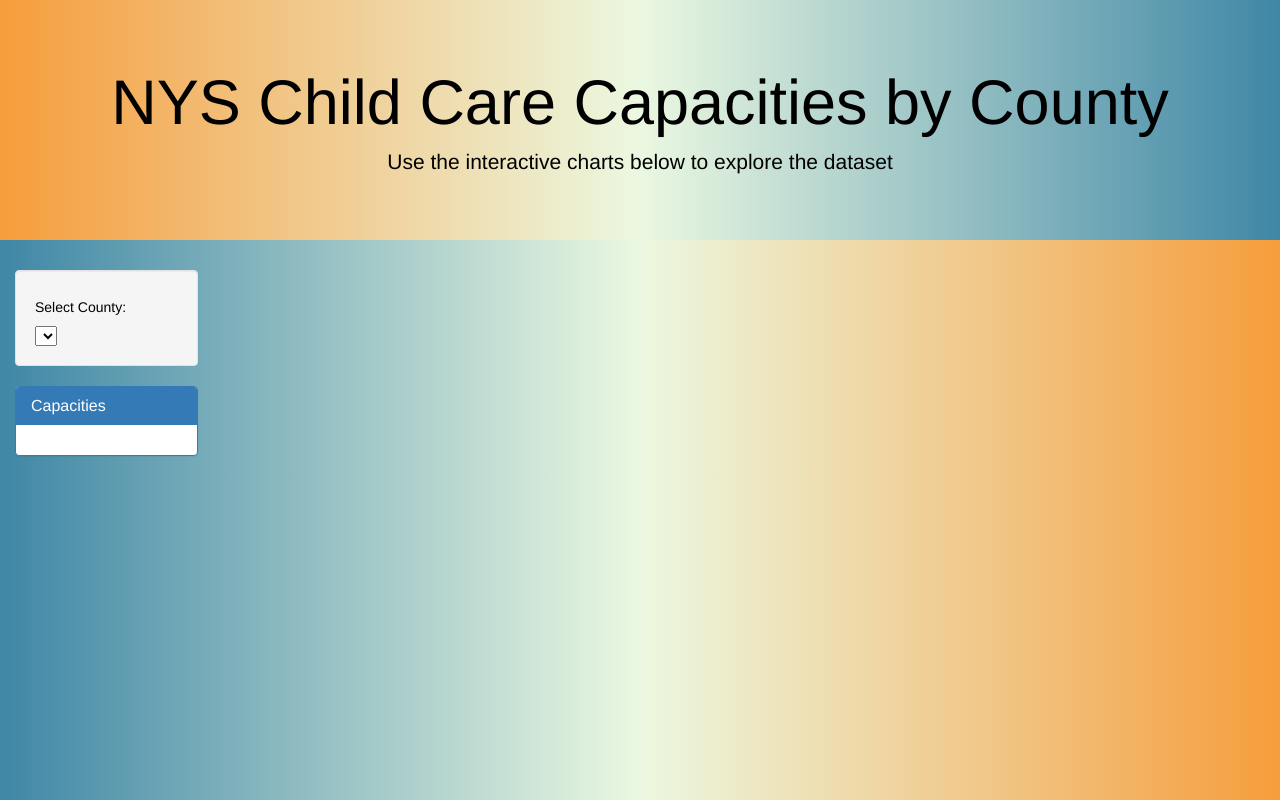
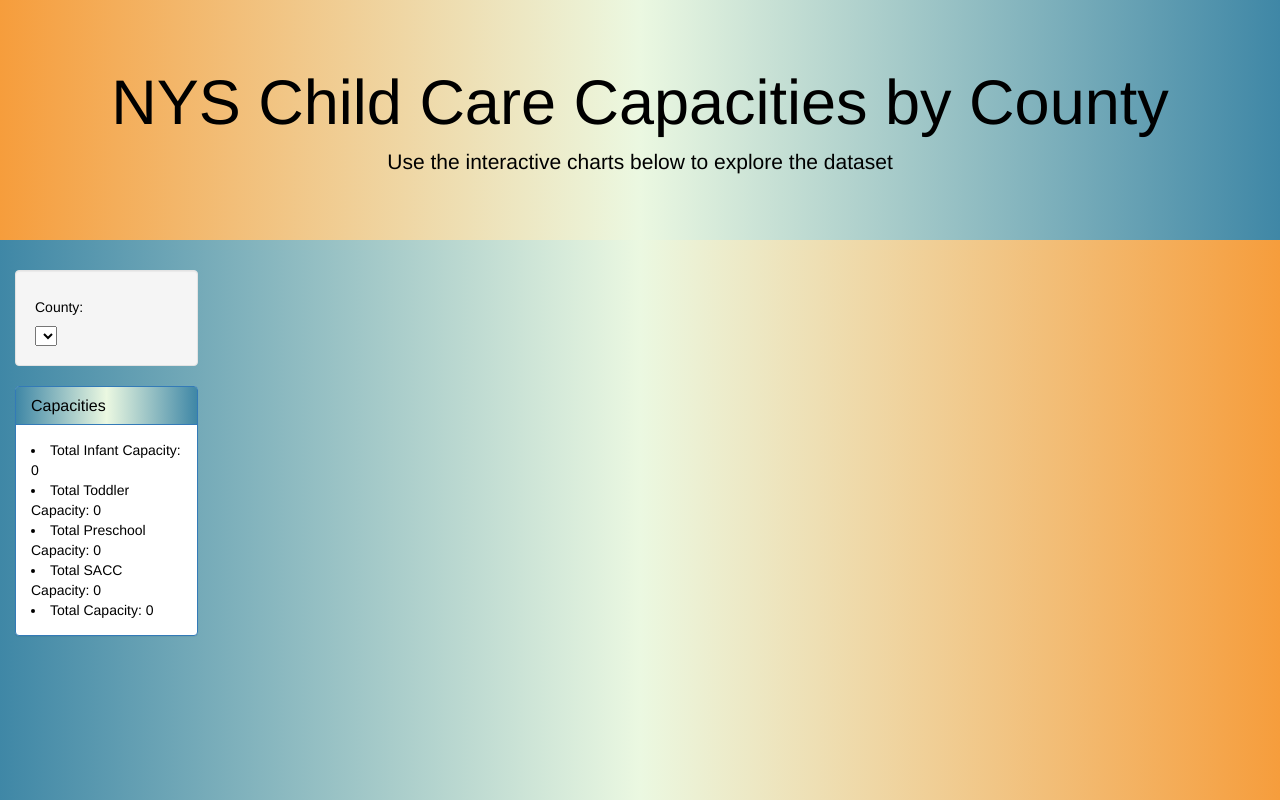
Before and after one commit to hyunyuk/Project_3, a Flask app: page /amanda_js in a window 1280 px wide. Run offline with Flask 3, Linux system fonts and the light colour scheme; lists and menus that the app fills with data are empty; some libraries are stand-ins or nearby versions.

Commit message:
Updating html's

```diff
--- a/static/amanda.js
+++ b/static/amanda.js
@@ -9,6 +9,8 @@ d3.json(url).then(function (data) {
 function populateCountyOptions(jsonData) {
     var countySelect = d3.select("#countySelect");
     var uniqueCounties = Array.from(new Set(jsonData.map(facility => facility.county)));
+
+    uniqueCounties.unshift("-- Select --");
 
     uniqueCounties.forEach(function (county) {
         countySelect
@@ -65,3 +67,14 @@ function updateCapacities(selectedCounty, jsonData) {
 function optionChanged(selectedCounty) {
     //
 }
+
+function defaultLoad() {
+    var capacitiesList = document.getElementById("capacitiesList");
+    capacitiesList.innerHTML = `
+        <li>Total Infant Capacity: 0</li>
+        <li>Total Toddler Capacity: 0</li>
+        <li>Total Preschool Capacity: 0</li>
+        <li>Total SACC Capacity: 0</li>
+        <li>Total Capacity: 0</li>
+    `;
+}
--- a/templates/amanda.html
+++ b/templates/amanda.html
@@ -22,17 +22,24 @@
       color: black;
     }
 
-
     /* Customize the Jumbotron - The background for the page header */
     .jumbotron {
       background: linear-gradient(0.25turn,  #f69d3c, #ebf8e1, #3f87a6);
+    }
+
+    .panel-heading {
+      background: linear-gradient(0.25turn,  #3f87a6, #ebf8e1, #3f87a6);
+    }
+    .panel-title {
+      color: black;
     }
   </style>
   <!-- ----------------------------------------- END CSS ----------------------------------------- -->
 
 </head>
 
-<body>
+<body onload="defaultLoad()">
+
    <!-- <h2>Child Care Capacities by County</h2> -->
 
   <div class="col-md-12 jumbotron text-center">
@@ -44,7 +51,7 @@
   <div class="col-md-2">
 
     <div class="well">
-      <h5>Select County:</h5>
+      <h5>County:</h5>
       <select id="countySelect" onchange="optionChanged(this.value)"></select>
     </div>
 
--- a/templates/tiffany.html
+++ b/templates/tiffany.html
@@ -47,7 +47,7 @@
             <div id="bar-chart"></div>
         </div>
     </div>
-    <script src =".\static\tiffany.js">
+    <script src ="..\static\tiffany.js">
 
     </script>
 </body>
```
Also changed, not shown: other parts of templates/amanda.html (+1 -1 lines).
